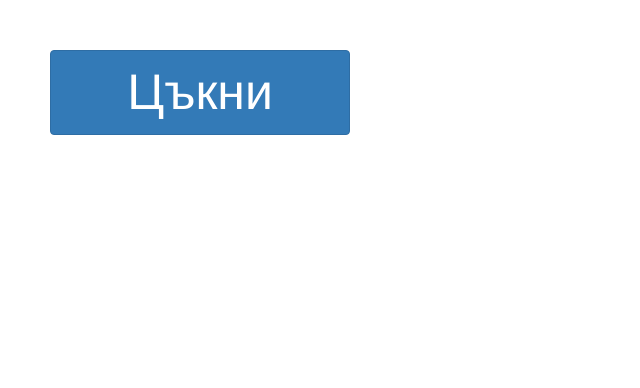
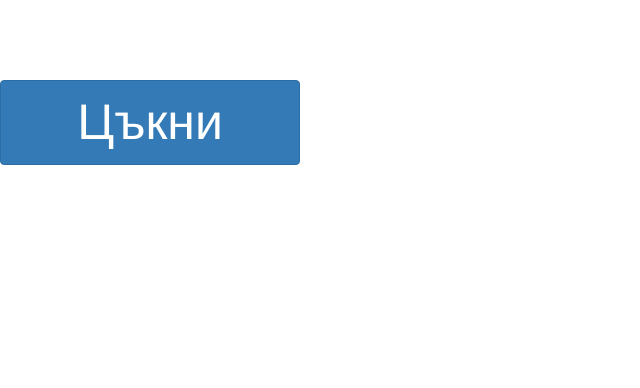
Before and after one commit to HappyBirthdayAyho/happybirthdayayho.github.io, a plain HTML site: page index.html in a window 1280 px wide. Shown: the whole page, without its empty margins (0-640 px from the left). Drawn offline with nearby package versions, Linux system fonts and the light colour scheme.

Commit message:
Update style.css

```diff
--- a/style.css
+++ b/style.css
@@ -4,7 +4,7 @@ tr {
 
 tr td {
     width: 50%;
-    padding: 50px;
+    padding: 80px 0;
 }
 
 .invisible {
```
